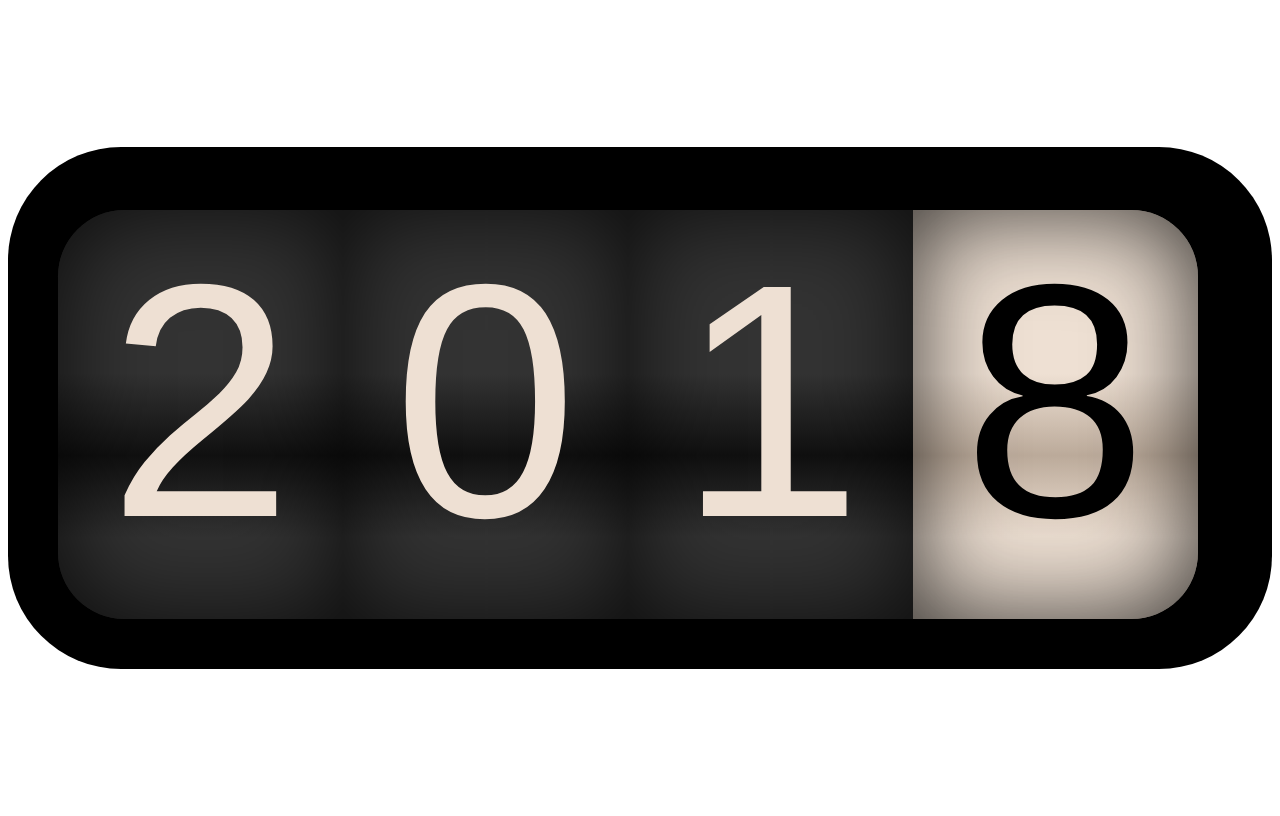
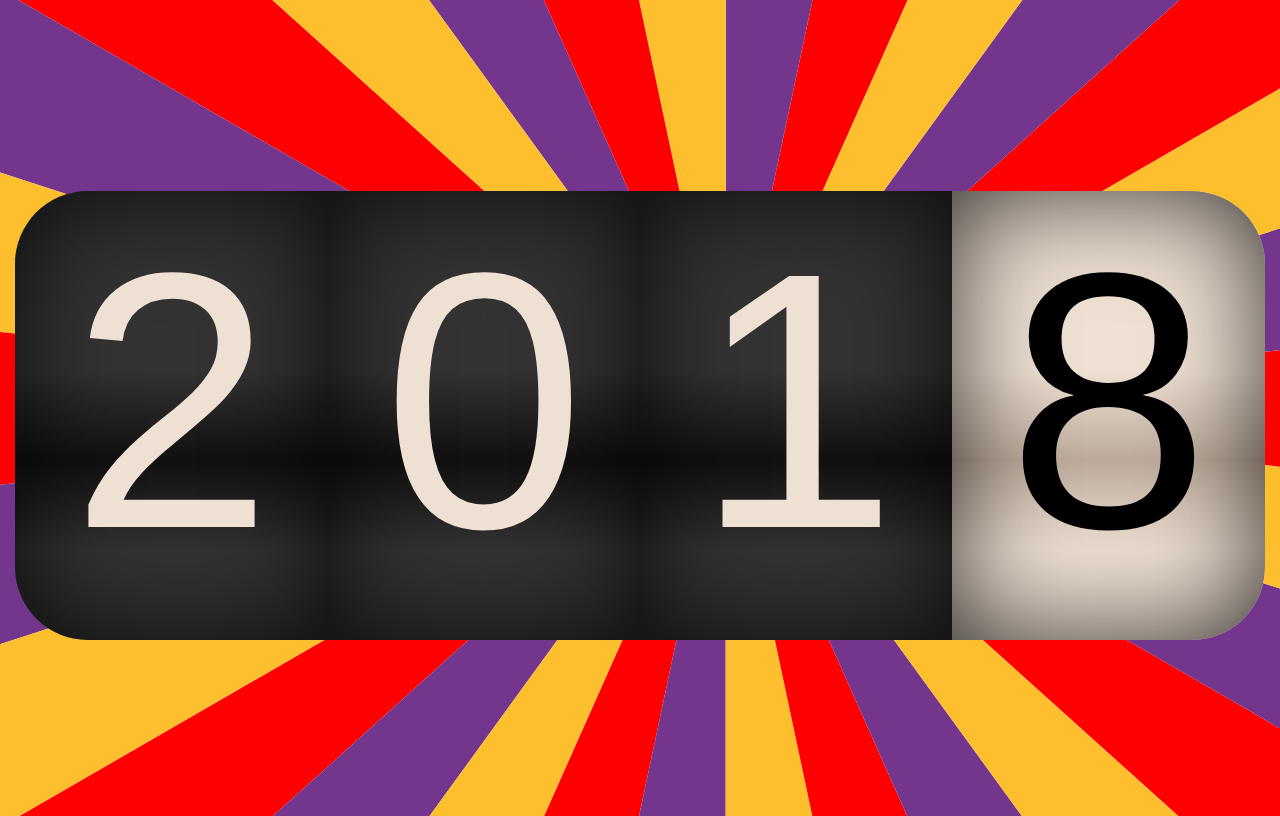
Before and after one commit to Hagej/Jubileumssnurra, a plain HTML site: page index.html in a window 1280 px wide. Drawn offline with nearby package versions, Linux system fonts and the light colour scheme.

Commit message:
Size increased, background added, animationtime longer

```diff
--- a/css/main.css
+++ b/css/main.css
@@ -3,17 +3,26 @@
 	src:url("../fonts/EnglishTowne.ttf");
 }
 
+body {
+	background-image: url('../Jubileumsbakgrund1.svg');
+	background-repeat: no-repeat;
+	background-size: cover;
+	overflow: hidden;
+}
+
 .container {
 	width:100%;
+	display:flex;
+	justify-content: center;
 }
 
 .meter-container {
 	display: flex;
 	height:100vh;
 	justify-content: center;
-	flex-direction: column;'
+	flex-direction: column;
 }
 
 .meter {
-	font-size: 26vw;
+	font-size: 28.5vw;
 }
--- a/css/odometer-theme-car.css
+++ b/css/odometer-theme-car.css
@@ -1,4 +1,5 @@
-/*@import url("//fonts.googleapis.com/css?family=Arimo");*/
+@import url('https://fonts.googleapis.com/css?family=Arimo');
+
 .odometer.odometer-auto-theme, .odometer.odometer-theme-car {
   display: inline-block;
   vertical-align: middle;
@@ -48,11 +49,11 @@
   position: absolute;
 }
 .odometer.odometer-auto-theme.odometer-animating-up .odometer-ribbon-inner, .odometer.odometer-theme-car.odometer-animating-up .odometer-ribbon-inner {
-  -webkit-transition: -webkit-transform 2s;
-  -moz-transition: -moz-transform 2s;
-  -ms-transition: -ms-transform 2s;
-  -o-transition: -o-transform 2s;
-  transition: transform 2s;
+  -webkit-transition: -webkit-transform 10s;
+  -moz-transition: -moz-transform 10s;
+  -ms-transition: -ms-transform 10s;
+  -o-transition: -o-transform 10s;
+  transition: transform 10s;
 }
 .odometer.odometer-auto-theme.odometer-animating-up.odometer-animating .odometer-ribbon-inner, .odometer.odometer-theme-car.odometer-animating-up.odometer-animating .odometer-ribbon-inner {
   -webkit-transform: translateY(-100%);
@@ -69,11 +70,11 @@
   transform: translateY(-100%);
 }
 .odometer.odometer-auto-theme.odometer-animating-down.odometer-animating .odometer-ribbon-inner, .odometer.odometer-theme-car.odometer-animating-down.odometer-animating .odometer-ribbon-inner {
-  -webkit-transition: -webkit-transform 2s;
-  -moz-transition: -moz-transform 2s;
-  -ms-transition: -ms-transform 2s;
-  -o-transition: -o-transform 2s;
-  transition: transform 2s;
+  -webkit-transition: -webkit-transform 10s;
+  -moz-transition: -moz-transform 10s;
+  -ms-transition: -ms-transform 10s;
+  -o-transition: -o-transform 10s;
+  transition: transform 10s;
   -webkit-transform: translateY(0);
   -moz-transform: translateY(0);
   -ms-transform: translateY(0);
@@ -86,8 +87,8 @@
   -webkit-border-radius: 0.34em;
   border-radius: 0.34em;
   font-family: "Arimo", monospace;
-  padding: 0.15em;
-  background: #000;
+  /*padding: 0.15em;
+  background: #000;*/
   color: #eee0d3;
 }
 .odometer.odometer-auto-theme .odometer-digit, .odometer.odometer-theme-car .odometer-digit {
--- a/index.html
+++ b/index.html
@@ -12,7 +12,7 @@
 <body>
 	<div class="container">
 		<div class="meter-container">
-			<div class="meter" data-min-integer-len="4">2018</div>
+			<div class="meter" data-min-integer-len="4"></div>
 		</div>
 	</div>
 </body>
--- a/js/scripts.js
+++ b/js/scripts.js
@@ -4,22 +4,31 @@ $(document).ready(function(){
 	var i = 0;
 
 	var animation_time = 5000; 	// The time it takes for the meter to change value
-
-
 	var el = document.querySelector('.meter');
 
 	od = new Odometer({
 		el: el,
 		value: 2018,
 		minIntegerLen: 4,
+		duration: 10000,
 		format: 'dddd',
 		theme: 'car',
 
 	});
 
+	var backgrounds = new Array(
+		'url(../Jubileumsbakgrund1.svg)',
+		'url(../Jubileumsbakgrund2.svg)',
+		'url(../Jubileumsbakgrund3.svg)'
+	);
+
 	$('body').keydown(function(e) {
-		i++;
 		if(e.keyCode == 32){
+			i++;
+			od.update(years[i]);
+		}
+		if(e.keyCode == 8) {
+			i--;
 			od.update(years[i]);
 		}
 	});
```
Also changed, not shown: Jubileumsbakgrund1.svg (added), Jubileumsbakgrund2.svg (added), Jubileumsbakgrund3.svg (added).
